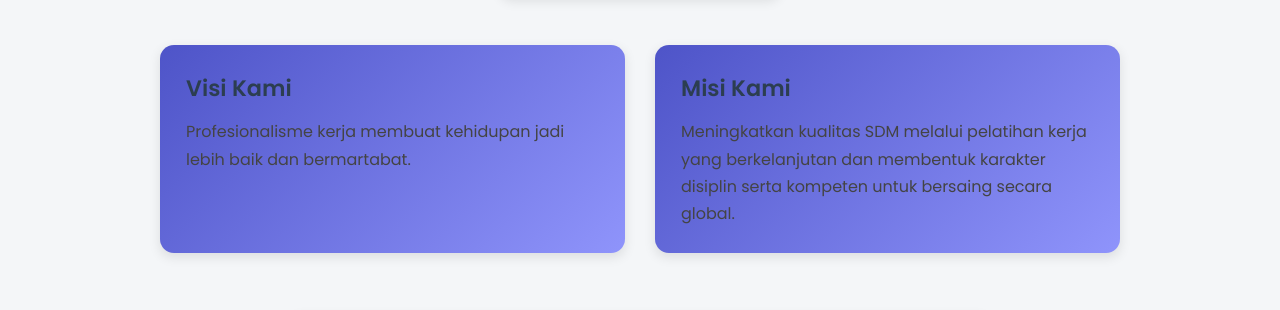
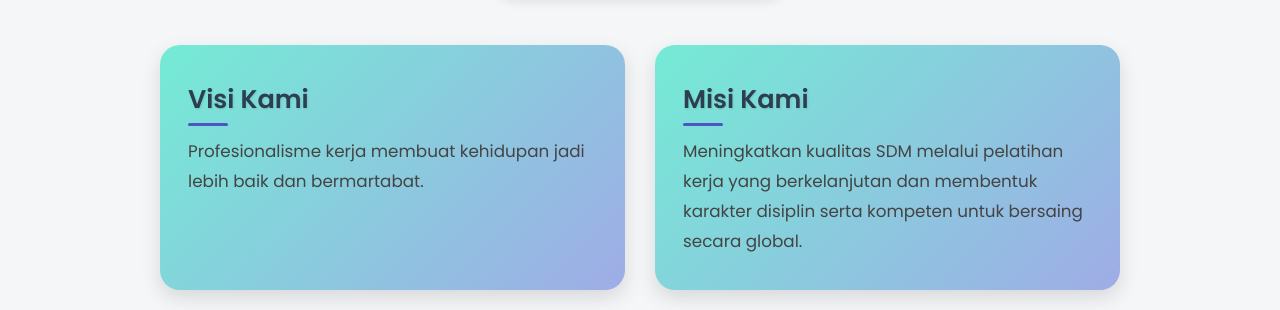
Before and after one commit to justkoding15/WEB-LPK-KU, a plain HTML site: page index.html in a window 1280 px wide. Shown: the part 478-788 px from the top of the page. Drawn offline with Linux system fonts and the light colour scheme.

Commit message:
Update style.css

```diff
--- a/style.css
+++ b/style.css
@@ -14,7 +14,7 @@ body {
   transition: background-color 0.4s ease, color 0.4s ease;
 }
 
-/* ===== Navigasi ===== */
+/* === Navigasi === */
 nav {
   background: linear-gradient(90deg, #1d3557, #457b9d);
   padding: 16px 30px;
@@ -64,7 +64,7 @@ nav a:hover {
   transform: scale(1.2);
 }
 
-/* ===== Logo & Judul ===== */
+/* === Logo === */
 .logo-container {
   text-align: center;
   margin: 40px auto 20px;
@@ -83,9 +83,7 @@ nav a:hover {
   box-shadow: 0 4px 12px rgba(0,0,0,0.1);
 }
 
-/* ===== Visi dan Misi ===== */
-
-
+/* === Visi & Misi === */
 .visi-misi {
   display: flex;
   justify-content: center;
@@ -99,14 +97,21 @@ nav a:hover {
 .visi, .misi {
   flex: 1 1 400px;
   background: #ffffff;
-  padding: 24px;
-  border-radius: 12px;
+  padding: 32px 26px;
+  border-radius: 18px;
   position: relative;
-  box-shadow: 0 4px 12px rgba(0,0,0,0.1);
+  box-shadow: 0 8px 20px rgba(0, 0, 0, 0.12);
   border: 2px solid transparent;
   background-clip: padding-box;
   z-index: 1;
+  transition: transform 0.3s ease, box-shadow 0.3s ease;
 }
+
+.visi:hover, .misi:hover {
+  transform: translateY(-6px);
+  box-shadow: 0 12px 24px rgba(0, 0, 0, 0.18);
+}
+
 .visi::before, .misi::before {
   content: "";
   position: absolute;
@@ -114,26 +119,38 @@ nav a:hover {
   left: -2px;
   right: -2px;
   bottom: -2px;
-  border-radius: 14px;
-  background: linear-gradient(135deg, #4e54c8, #8f94fb);
+  border-radius: 20px;
+  background: linear-gradient(135deg, #74ebd5, #9face6);
   z-index: -1;
 }
 
+.visi h2, .misi h2 {
+  margin-bottom: 16px;
+  font-size: 1.6rem;
+  font-weight: 700;
+  color: #2c3e50;
+  text-shadow: 1px 1px 2px rgba(0,0,0,0.1);
+  position: relative;
+}
 
-.visi h2, .misi h2 {
-  margin-bottom: 12px;
-  color: #2c3e50;
-  font-size: 1.4rem;
-  font-weight: 600;
+.visi h2::after, .misi h2::after {
+  content: "";
+  width: 40px;
+  height: 3px;
+  background: #4e54c8;
+  position: absolute;
+  bottom: -6px;
+  left: 0;
+  border-radius: 10px;
 }
 
 .visi p, .misi p {
-  font-size: 1rem;
+  font-size: 1.05rem;
   color: #444;
-  line-height: 1.7;
+  line-height: 1.8;
 }
 
-/* ===== Salam dan Waktu ===== */
+/* === Salam & Waktu === */
 .footer-info {
   text-align: center;
   margin: 60px auto 30px;
@@ -155,7 +172,7 @@ nav a:hover {
   color: #457b9d;
 }
 
-/* ===== Mode Gelap ===== */
+/* === Dark Mode === */
 body.dark-mode {
   background-color: #121212;
   color: #ffffff;
@@ -165,16 +182,13 @@ body.dark-mode nav {
   background: linear-gradient(90deg, #1a1a1a, #2e2e2e);
 }
 
-body.dark-mode nav a {
+body.dark-mode nav a,
+body.dark-mode #gantiModeBtn {
   color: #ffffff;
 }
 
 body.dark-mode nav a:hover {
   background-color: rgba(255, 255, 255, 0.2);
-}
-
-body.dark-mode #gantiModeBtn {
-  color: #ffffff;
 }
 
 body.dark-mode .logo-container h1 {
@@ -187,11 +201,11 @@ body.dark-mode .footer-info {
   background-color: #1e1e1e;
   box-shadow: 0 4px 12px rgba(255, 255, 255, 0.05);
 }
+
 body.dark-mode .visi::before,
 body.dark-mode .misi::before {
-  background: linear-gradient(135deg, #666, #999);
+  background: linear-gradient(135deg, #444, #888);
 }
-
 
 body.dark-mode h2,
 body.dark-mode #salam,
@@ -200,8 +214,7 @@ body.dark-mode p {
   color: #cccccc;
 }
 
-
-/* ===== Responsif ===== */
+/* === Responsif === */
 @media (max-width: 768px) {
   .visi-misi {
     flex-direction: column;
```
